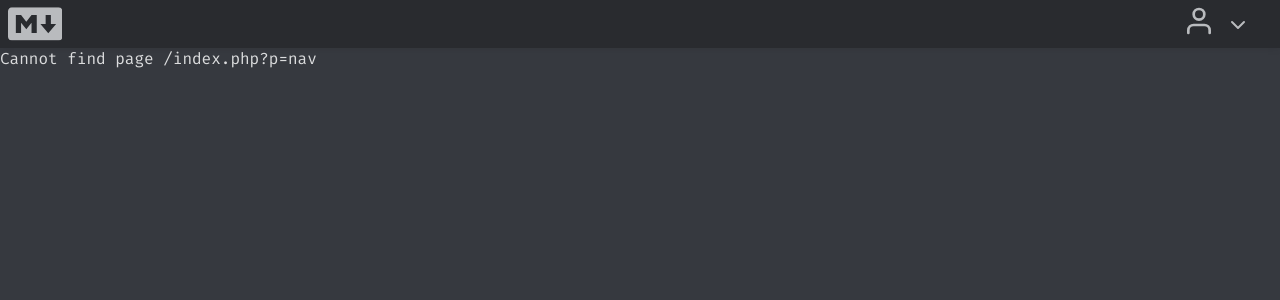
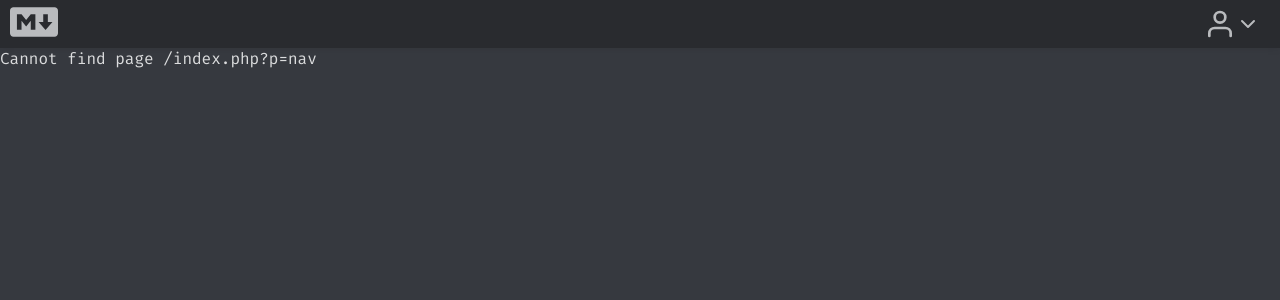
Before and after one commit to luchev/markdown-editor-demo-website, a PHP site: page /index.php?p=nav in a window 1280 px wide. Shown: the top 300 px of the page. Run offline with PHP 8.4, Linux system fonts and the light colour scheme; the visitor is signed in with stand-in values (Sample User, id 1).

Commit message:
Refactor css positioning to use flexbox

```diff
--- a/css/style.css
+++ b/css/style.css
@@ -5,16 +5,14 @@
     padding: 0;
 }
 
-html, body {
+body {
     background: var(--bg-primary);
     color: var(--text-normal);
     font: var(--font-normal);
-    line-height: normal;
+    height: 100vh;
     display: flex;
     flex-flow: column;
-    height: 100%;
 }
-
 
 ::-webkit-scrollbar-track {
     box-shadow: inset 0 0 6px var(--bg-tertiary);
@@ -32,24 +30,6 @@ html, body {
 	background: var(--bg-accent);
 }
 
-
-nav {
-    flex-grow: 0;
-    height: 3em;
-    background-color: var(--bg-quaternary);
-    box-shadow: 0 0px 8px 0px rgba(0, 0, 0, 0.1), 0 -5px 2px 2px rgba(0, 0, 0, 0.1);
-}
-
-main {
-    min-height: calc(100% - 3em);
-    max-height: calc(100% - 3em);
-    width: 100%;
-}
-
-.block {
-    display: block;
-}
-
 a {
     color: var(--link-normal);
     text-decoration: none;
@@ -64,107 +44,125 @@ a:active {
     color: var(--link-active);
 }
 
-#logo {
-    position: relative;
-    top: 50%;
-    transform: translateY(-50%);
-    float: left;
-    margin-left: 0.5em;
-    min-width: 3.4em;
+nav {
+    display: flex;
+    flex-flow: row;
+    height: 3em;
+    background-color: var(--bg-quaternary);
+    box-shadow: 0 0px 8px 0px rgba(0, 0, 0, 0.1), 0 -5px 2px 2px rgba(0, 0, 0, 0.1);
 }
 
-#logo svg path {
-    fill: var(--header-secondary);
+main {
+    display: flex;
+    flex: 1;
+    flex-direction: row;
 }
 
-#logo:hover svg > * {
-    fill: var(--header-primary);
+#project-container {
+    display: flex;
 }
 
-#links svg {
-    margin: 0;
+#project-index {
+    display: flex;
+    width: 300px;
+    background: var(--bg-tertiary);
 }
 
-#links svg > * {
-    stroke: var(--header-secondary);
-}
-
-#links:hover svg > * {
-    stroke: var(--header-primary);
-    stroke-width: 2.5;
-}
-
-#links {
-    margin-right: 5px;
-    height: 100%;
-    float: right;
-    position: relative;
-}
-
-#links > div {
-    position: relative;
-    float: left;
-    margin-right: 15px;
-    top: 50%;
-    transform: translateY(-50%);
-}
-
-#links > div > a {
-    color: var(--header-secondary);
-    font: var(--font-nav);
-    padding: 10px;
-}
-
-#links a:hover {
-    font-weight: 700;
-}
-
-#links > div > ul {
-    position: absolute;
-    right: 0;
-    margin-top: 10px;
-    background: var(--bg-secondary);
-    list-style: none;
-    border-radius: 4px;
-    box-shadow: 0 0 5px rgba(0, 0, 0, 0.4);
-    display: none;
-}
-
-#links div:hover > .drop {
-    display: block;
-}
-
-#links div ul > li {
-    border-radius: 3px;;
-    display: block;
-    white-space: nowrap;
-    padding: 0 10px;
-}
-
-#links div ul > li:hover {
-    background: var(--bg-accent);
-}
-
-#links div ul > li > a {
-    display: block;
-    padding: 3px 7px;
-    width: 100%;
+#editor-container {
+    display: flex;
+    justify-content: center;
+    flex: 1;
 }
 
 #editor {
+    flex: 1;
     cursor: default;
     overflow: auto;
-    left: 50%;
-    margin: auto;
     margin-top: 10px;
+    margin-bottom: 10px;
     padding: 20px 30px 60px 30px;
-    box-sizing: border-box;
     border-radius: 5px;
     max-width: 826px;
-    min-height: calc(100% - 20px);
-    max-height: calc(100% - 20px);
     background: var(--bg-tertiary);
     color: var(--text-normal);
     box-shadow: 0 4px 8px 0 rgba(0, 0, 0, 0.2), 0 6px 20px 0 rgba(0, 0, 0, 0.19);
     outline: none;
 }
+
+#nav-logo {
+    display: flex;
+    flex: 1;
+    flex-direction: row;
+    align-items: center;
+}
+
+#logo-svg {
+    width: 48px;
+    height: 48px;
+    margin-left: 10px;
+}
+
+#logo-svg > * {
+    fill: var(--header-secondary);
+}
+
+#logo-svg:hover > * {
+    fill: var(--header-primary);
+}
+
+#nav-links {
+    display: flex;
+    flex: 1;
+    flex-flow: row;
+    justify-content: flex-end;
+}
+
+.nav-link {
+    display: flex;
+    flex-direction: row;
+    flex-basis: content;
+    align-items: center;
+    margin-right: 20px;
+}
+
+.nav-link:hover {
+    cursor: pointer;
+}
+
+#nav-user {
+    display: flex;
+    flex-direction: row;
+    align-items: center;
+}
+
+#nav-user svg > * {
+    stroke: var(--header-secondary);
+}
+
+#nav-user:hover svg > * {
+    stroke: var(--header-primary);
+}
+
+#nav-user-drop-down {
+    position: absolute;
+    flex-direction: column;
+    border-radius: 4px;
+    box-shadow: 0 0 5px rgba(0, 0, 0, 0.4);
+    color: var(--header-secondary);
+    font: var(--font-text);
+    background: var(--bg-secondary);
+    right: 20px;
+    top: 60px;
+}
+
+.drop-down-item {
+    border-radius: 3px;;
+    display: flex;
+    white-space: nowrap;
+    padding: 3px 7px;
+
+}
+
+.drop-down-item:hover {
+    background: var(--bg-accent);
+}
--- a/html/nav-signedin.html
+++ b/html/nav-signedin.html
@@ -1,5 +1,5 @@
-<div>
-    <a href="/p/user">
+<div class="nav-link">
+    <div id="nav-user">
         <svg width="32" height="32" viewBox="0 0 24 24" fill="none" stroke="currentColor" stroke-width="2"
             stroke-linecap="round" stroke-linejoin="round">
             <path d="M20 21v-2a4 4 0 0 0-4-4H8a4 4 0 0 0-4 4v2" />
@@ -9,10 +9,18 @@
             stroke-linecap="round" stroke-linejoin="round">
             <polyline points="6 9 12 15 18 9" />
         </svg>
-    </a>
-    <ul class="drop">
-        <li><a href="/p/profile">Profile</a></li>
-        <li><a href="/p/editor">Editor</a></li>
-        <li><a href="/p/signout">Sign out</a></li>
-    </ul>
+    </div>
+    <div id="nav-user-drop-down" style="display:none;">
+        <div class="drop-down-item">
+            <a href="/p/profile">Profile</a>
+        </div>
+        <div class="drop-down-item">
+            <a href="/p/editor">Editor</a>
+        </div>
+        <div class="drop-down-item">
+            <a href="/p/signout">Sign out</a>
+        </div>
+    </div>
 </div>
+
+<script src="/js/nav-user-drop-down.js"></script>
--- a/html/nav-signedout.html
+++ b/html/nav-signedout.html
@@ -1,6 +1,6 @@
-<div>
+<div class="nav-link">
     <a href="/p/signup">Sign up</a>
 </div>
-<div>
+<div class="nav-link">
     <a href="/p/signin">Sign in</a>
 </div>
--- /dev/null
+++ b/js/nav-user-drop-down.js
@@ -0,0 +1,10 @@
+
+let navUser = document.getElementById('nav-user');
+let navUserDropdown = document.getElementById('nav-user-drop-down')
+navUser.addEventListener('click', function () {
+    if (navUserDropdown.style.display == 'none') {
+        navUserDropdown.style.display = 'block';
+    } else {
+        navUserDropdown.style.display = 'none';
+    }
+});
--- a/php/lib/nav.php
+++ b/php/lib/nav.php
@@ -1,13 +1,13 @@
 <nav>
-    <div id="logo">
+    <div id="nav-logo" class="nav-section">
         <a href="/p/home">
-            <svg viewBox="0 59.08 639.99 393.84" class="block">
+            <svg id="logo-svg" viewBox="0 59.08 639.99 393.84" class="block">
                 <path fill="#b9bbbe"
                     d="m593.85 452.92h-547.7c-25.45 0-46.15-20.7-46.15-46.15v-301.54c0-25.45 20.7-46.15 46.15-46.15h547.69c25.45 0 46.15 20.7 46.15 46.15v301.54c0.01 25.45-20.69 46.15-46.14 46.15zm-440-92.3v-120l61.54 76.92 61.54-76.92v120h61.54v-209.24h-61.54l-61.54 76.92-61.54-76.92h-61.54v209.23h61.54zm412.3-104.62h-61.54v-104.62h-61.54v104.62h-61.54l92.31 107.69 92.31-107.69z" />
             </svg>
         </a>
     </div>
-    <div id="links">
+    <div id="nav-links" class="nav-section">
         <?php
             if ($_SESSION['signedin'] == true) {
                 include 'html/nav-signedin.html';
```
Also changed, not shown: html/editor.html (+6 -1 lines).
